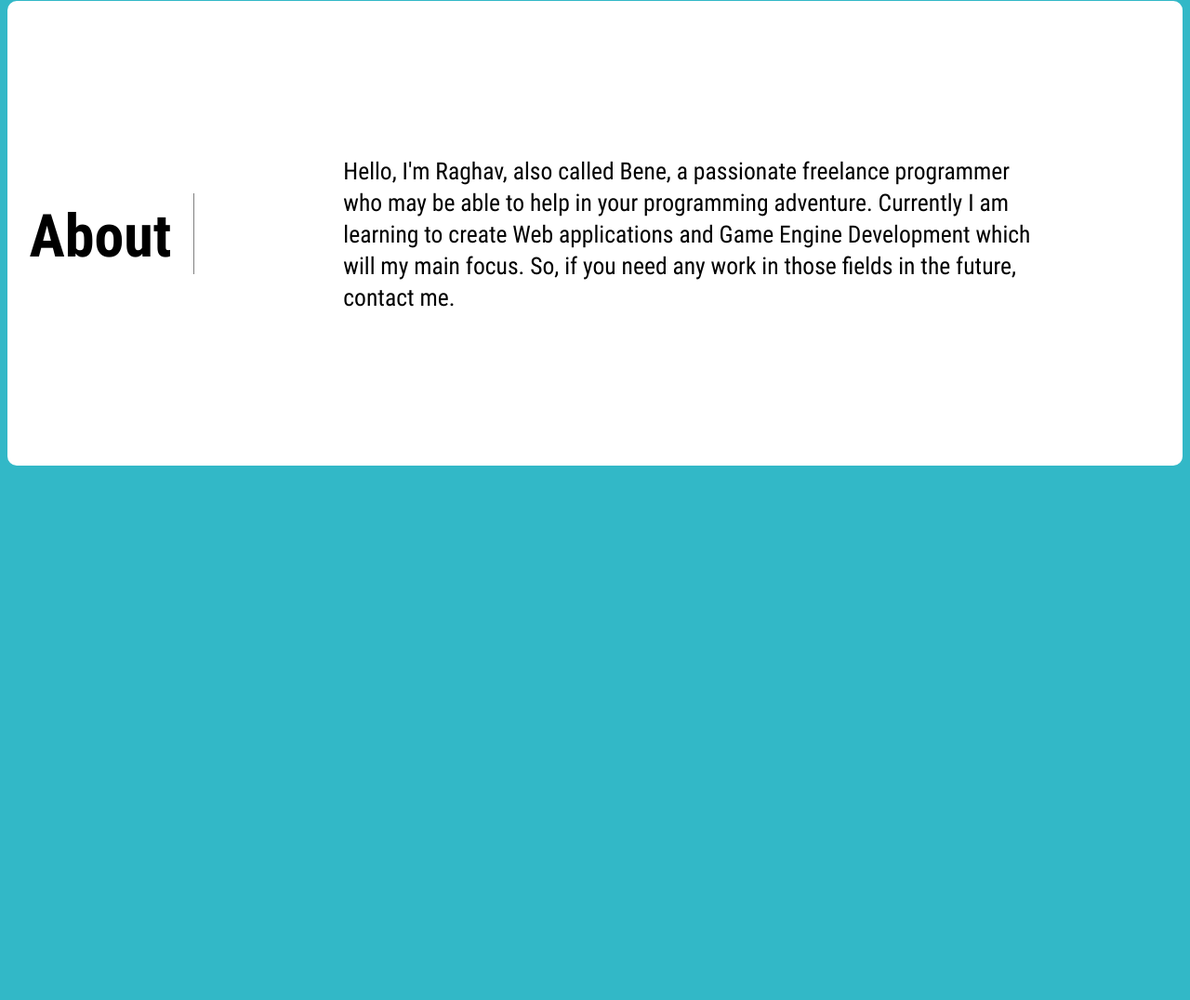
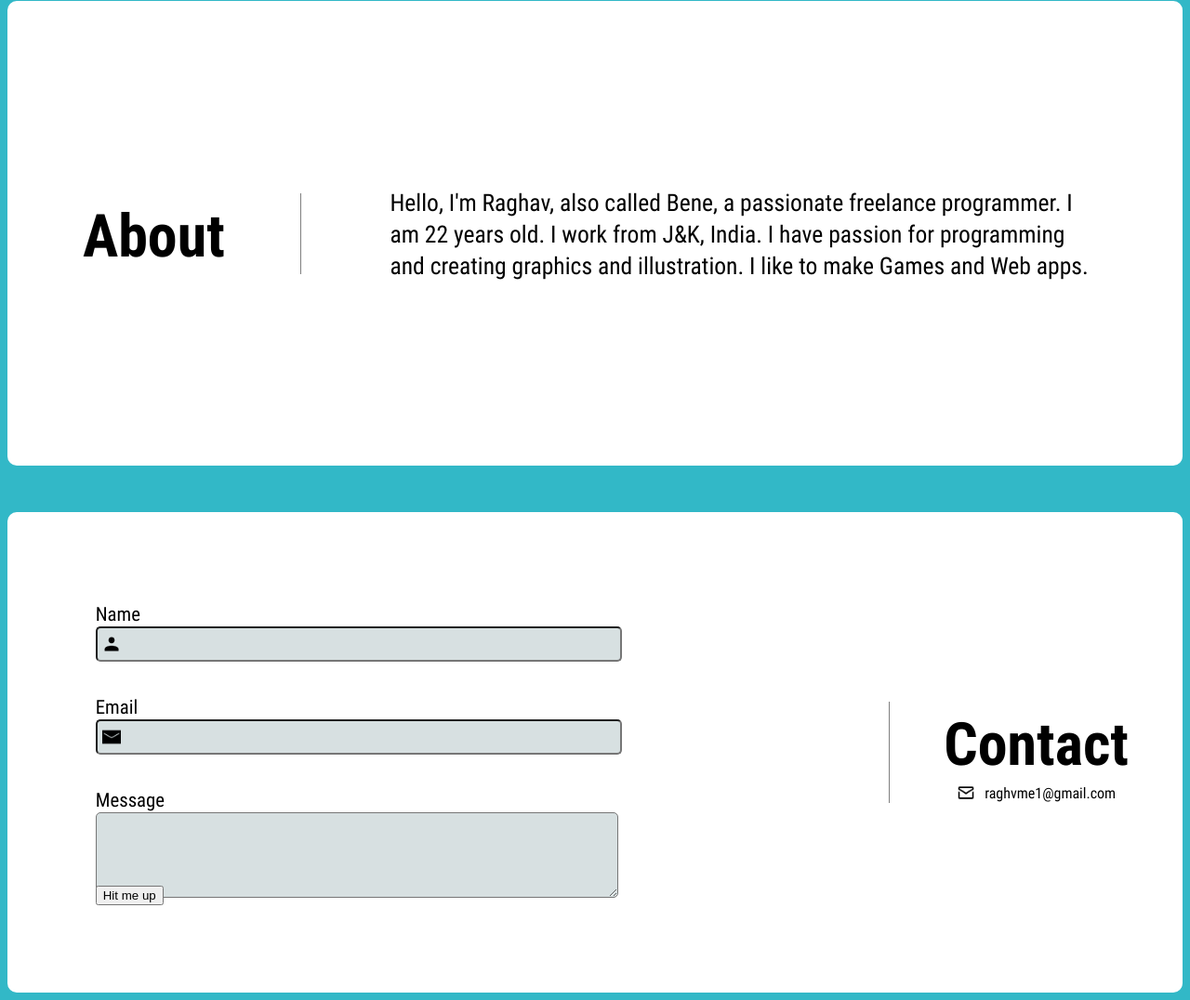
Before and after one commit to bene-volent/website, a website: page public/html/index.html in a window 1280 px wide. Shown: the part 567-1643 px from the top of the page at 93% size. Before the commit the page ends 1076 px from the top, so only its background shows below. Drawn offline with Linux system fonts and the light colour scheme.

Commit message:
Filling the contact section

```diff
--- a/public/css/home.css
+++ b/public/css/home.css
@@ -40,8 +40,13 @@ body{
         font-size: 1.4em!important;
     }
 
+    .tp-heading{
+        min-width: 200px !important;
+        max-width: 201px;
+    }
+
 }
-@media (max-width:620px) {
+@media (orientation:portrait) and (max-width:620px) {
     .text-1_8x1{
         font-size: 1.8em;
     }
@@ -50,17 +55,30 @@ body{
         font-size: 1.4em!important;
     }
     .two-box-panel{
+        width:100%;
         grid-template-rows: auto auto!important;
         grid-template-columns: none!important;
 
     }
-    .tp-heading{
-        width: 100%;
+    .tp-heading-right,.tp-heading-left{
+
         max-width: none!important;
+        /* padding:auto; */
         height: 3em;
         border-bottom: 1px solid grey!important;
         border-right:none!important;
+        border-left:none!important;
+        grid-row: 1;
     }
+
+    .input-bars{
+        width: 90%!important;
+    }
+    #mail{
+        height: auto!important;
+        border: none!important;
+    }
+
     .panel_5x5{
         min-height: 400px !important;;
     }
@@ -183,7 +201,6 @@ body{
 }
 .two-box-panel{
     display: grid;
-    grid-template-columns: 1fr auto;
     grid-template-rows: none;
     column-gap: 1px;
     cursor: default;
@@ -191,18 +208,102 @@ body{
 
 }
 
+.text-head{
+    grid-template-columns: 3fr 1fr;
+}
+.head-text{
+    grid-template-columns: 1fr 3fr;
+}
+
 .tp-heading{
-    min-width: 200px;
-    max-width: 500px;
+    min-width: 300px;
+}
+
+.tp-heading-right{
+
     border-right: 1px solid grey;
     border-bottom: 0px;
 }
+.tp-heading-left{
+
+    border-left: 1px solid grey;
+    border-bottom: 0px;
+}
+
+#separator{
+    height:50px;
+    background-color: rgb(50, 184, 199);
+}
+
 .tp-text{
     min-width: 200px;
 
     display:flex;
     flex-wrap: wrap;
-    padding: 15%;
+    padding: 10%;
+    transition: all 100ms ease-in-out;
     /* text-align: center; */
+}
+.tp-text:hover{
+    transform: scale(1.05);
+}
+.tp-text-no-zoom{
+    min-width: 200px;
+
+    display:flex;
+    flex-wrap: wrap;
+    padding: 10%;
+    /* text-align: center; */
+}
+
+form{
+    width:100%;
+    height: 100%;
+}
+.input-label{
+    height:100px;
+    transition: all 100ms ease-in-out;
+}
+
+.input-label:hover{
+    transform: scale(1.05);
+}
+
+.input-bars{
+    background-color: rgb(215, 224, 225);
+    width:70%;
+    min-width: 200px;
+    font-family:open sans, sans-serif;
+    min-height:2em;
+    font-size: 1rem;
+    font-weight: bold;
+    color:rgb(42, 40, 39);
+    border-radius: 5px;
+}
+#name{
+    background-image: url('../res/img/user.png');
+    background-size: 20px;
+    background-position: 5px center;
+    background-repeat: no-repeat;
+    padding-left: 30px;
+    overflow-wrap: break-word;
 
 }
+
+#email{
+    background-image: url('../res/img/mail.png');
+    background-size: 20px;
+    background-position: 5px center;
+    background-repeat: no-repeat;
+    padding-left: 30px;
+
+}
+#message{
+    color: black;
+    align-content: center;
+    padding: 5px 15px;
+    height: 5em;
+}
+#mail{
+    border: none;
+}
--- a/public/html/index.html
+++ b/public/html/index.html
@@ -8,7 +8,7 @@
 
     <link rel="stylesheet" href="../css/home.css">
     <script>
-        alert('Work In Progress!');
+        // alert('Work In Progress!');
     </script>
 </head>
 
@@ -45,16 +45,48 @@
         </section>
 
         <section id="about" class="panel_5x5 white_panel tp-section" >
-            <div class="two-box-panel">
-                <div class="text-4x1 flex-mode center-all text-2_5x1 font-def tp-heading">About</div>
+            <div class="two-box-panel head-text">
+                <div class="text-4x1 flex-mode center-all text-2_5x1 tp-heading font-def tp-heading-right">About</div>
                 <div class="no-bold flex-mode center-all font-def tp-text" style="font-size:1.3em;">
-                    Hello, I'm Raghav, also called Bene, a passionate freelance programmer
-                    who may be able to help in your programming adventure.
-                    Currently I am learning to create Web applications and Game Engine Development which will my main focus.
-                    So, if you need any work in those fields in the future, contact me.
+                    Hello, I'm Raghav, also called Bene, a passionate freelance programmer.
+                    I am 22 years old. I work from J&K, India. I have passion for programming and creating graphics and illustration.
+                    I like to make Games and Web apps.
+
                 </div>
             </div>
         </section>
+        <div id="separator"></div>
+        <section id="contacts" class="panel_5x5 white_panel tp-section">
+            <div class="two-box-panel text-head">
+                <div id='contact-box' class="no-bold flex-mode font-def tp-text-no-zoom" style="font-size:1.3em;">
+                    <form action="/" id="contact-me">
+                        <div class="input-label">
+                            <label for="name" class="font-def" >Name</label><br>
+                            <input type="text" name="name" id="name" pattern="[a-zA-z]+\s?" class="input-bars font-def">
+                        </div>
+                        <div class="input-label">
+                            <label for="email" class="font-def" >Email</label><br>
+                            <input type="email" name="email" id="email" class="input-bars font-def">
+                        </div>
+                        <div class="input-label">
+                            <label for="message" class="font-def" >Message</label><br>
+                            <textarea name="message" id="message"form="contact-me" class="input-bars font-def" style="font-weight: lighter;"></textarea>
+                         </div>
+
+                        <input type="submit" value="Hit me up">
+                        </form>
+                </div>
+                <div class="text-4x1 flex-mode center-all text-2_5x1 font-def tp-heading tp-heading-left">Contact
+                    <div  id="mail" class="flex-mode center-all no-bold font-def tp-heading tp-heading-left">
+                        <img src="../res/img/me-mail.png" alt="" width="20px">
+                        <a href="mailto:raghvme1@gmail.com"style="font-size: 1rem;padding-left: 10px;text-decoration: none;color: black;">raghvme1@gmail.com</a>
+                    </div>
+
+                </div>
+
+            </div>
+        </section>
+
 
     </main>
 </body>
```
Also changed, not shown: public/res/img/mail.png (added), public/res/img/me-mail.png (added), public/res/img/user.png (added).
